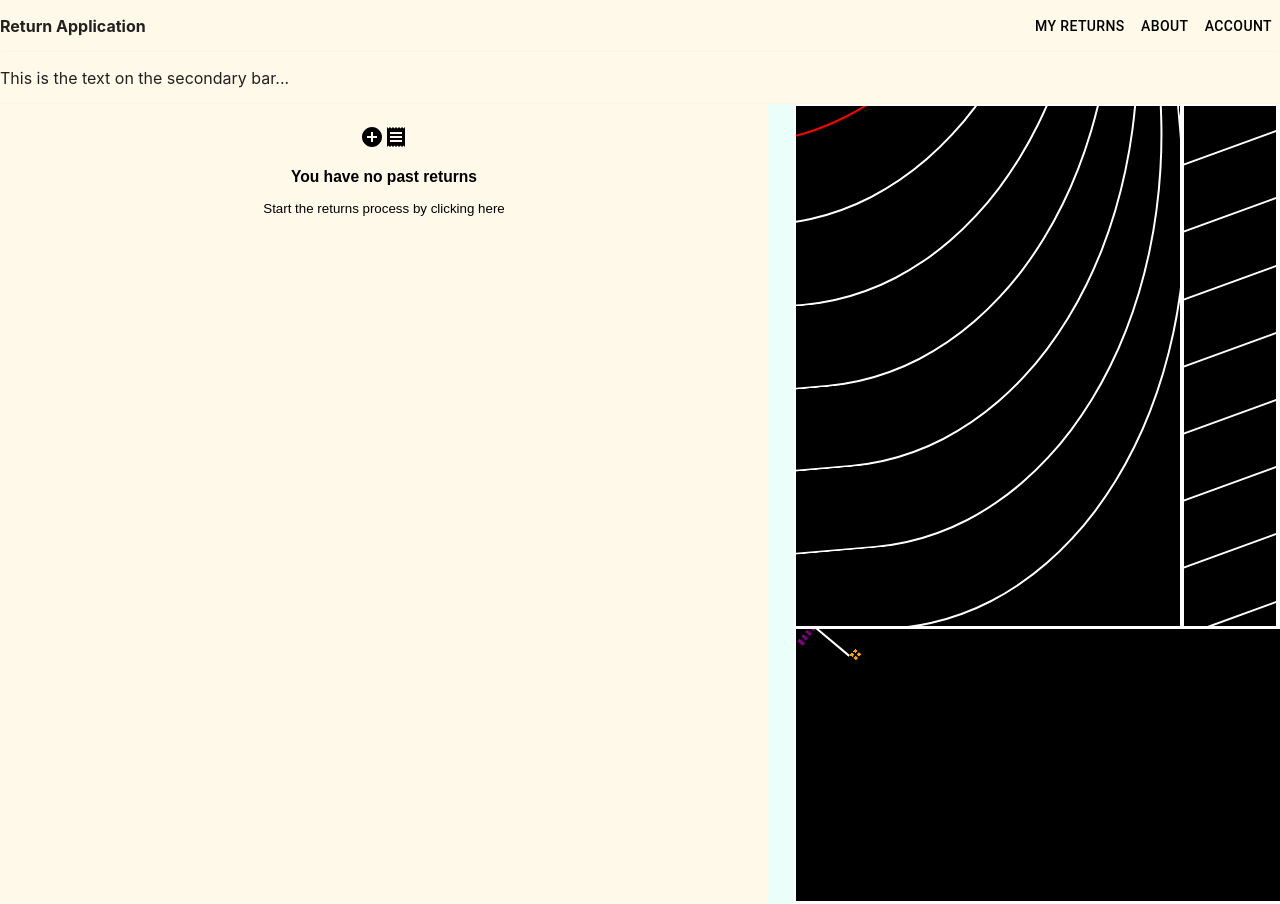
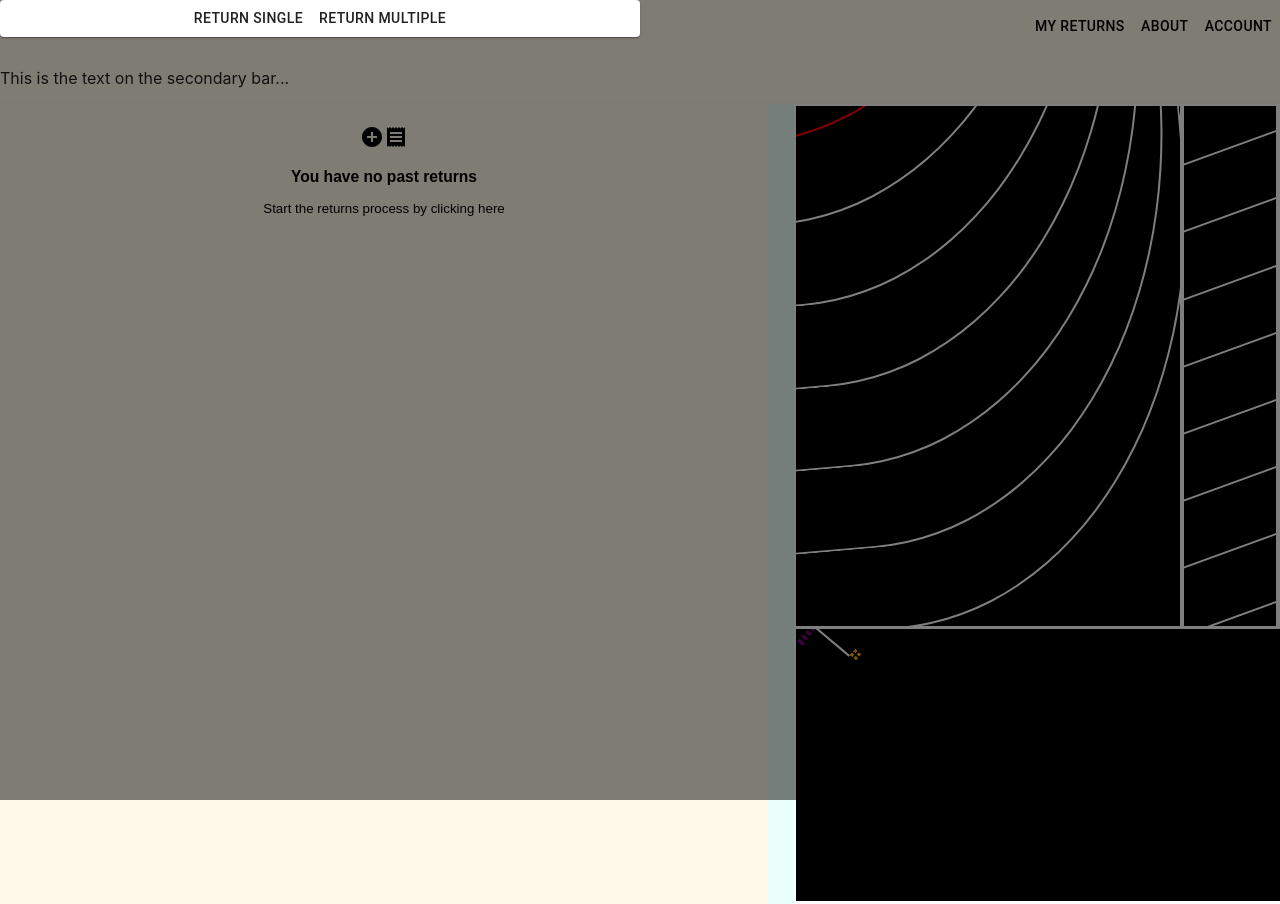
Before and after one commit to isaac99/ReturnApplication, a React (Create React App) app: page / in a window 1280 px wide. Both pictures are taken after a click on the button 384 px from the left and 177 px from the top of the page. Built offline with nearby package versions, Linux system fonts and the light colour scheme.

Commit message:
added some form changes

```diff
--- /dev/null
+++ b/src/containers/MultipleReturnForm.js
@@ -0,0 +1,35 @@
+import React, { Component, useState } from 'react';
+import styled from 'styled-components';
+import {
+    Button,
+    List,
+    Divider,
+    ListItem,
+    ListItemIcon,
+    ListItemText,
+    InboxIcon,
+    MailIcon,
+    Drawer,
+    IconButton,
+    Card,
+    CardMedia,
+    Typography,
+    Paper,
+    Modal,
+    Input,
+    TextField
+} from '@material-ui/core';
+import ReceiptIcon from '@material-ui/icons/Receipt';
+import AddCircleIcon from '@material-ui/icons/AddCircle';
+
+const MultipleReturnForm = () => {
+
+    return(
+        <form>
+            <p>returning multiple items</p>
+        </form>
+    );
+}
+
+
+export default MultipleReturnForm;
--- /dev/null
+++ b/src/containers/NewReturnModal.js
@@ -0,0 +1,70 @@
+import React, { Component, useState } from 'react';
+import styled from 'styled-components';
+import {
+    Button,
+    List,
+    Divider,
+    ListItem,
+    ListItemIcon,
+    ListItemText,
+    InboxIcon,
+    MailIcon,
+    Drawer,
+    IconButton,
+    Card,
+    CardMedia,
+    Typography,
+    Paper,
+    Modal,
+    Input,
+    TextField
+} from '@material-ui/core';
+import ReceiptIcon from '@material-ui/icons/Receipt';
+import AddCircleIcon from '@material-ui/icons/AddCircle';
+import MultipleReturnForm from './MultipleReturnForm';
+import SingleReturnForm from './SingleReturnForm';
+
+
+const NewReturnModal = ({open, handleClose}) => {
+    const [returnNumber, setReturnNumber] = useState('');
+
+    return(
+        <ModalContainer open={open} onClose={handleClose}>
+            <ModalContentPaper>
+                {/* <p>testing modal....</p> */}
+                <TabContainer>
+                    <Button onClick={()=>{setReturnNumber('single')}}>Return Single</Button>
+                    <Button onClick={()=>{setReturnNumber('multiple')}}>Return Multiple</Button>
+                </TabContainer>
+                {returnNumber === 'single' &&
+
+
+                    <SingleReturnForm closeAction={handleClose}></SingleReturnForm>
+                }
+                {returnNumber === 'multiple' &&
+
+
+                    <MultipleReturnForm closeAction={handleClose}></MultipleReturnForm>
+                }
+
+            </ModalContentPaper>
+        </ModalContainer>
+    );
+};
+
+const ModalContentPaper = styled(Paper)`
+    display:flex;
+    flex-direction:column;
+    text-align:center;
+    width: 50%;
+`;
+
+const TabContainer = styled.div`
+    flex-direction:column;
+`;
+
+const ModalContainer = styled(Modal)`
+    text-align:center;
+`;
+
+export default NewReturnModal;
--- /dev/null
+++ b/src/containers/NoHistoryNewReturnButton.js
@@ -0,0 +1,36 @@
+import React, { Component } from 'react';
+import styled from 'styled-components';
+import {
+    Button,
+    List,
+    Divider,
+    ListItem,
+    ListItemIcon,
+    ListItemText,
+    InboxIcon,
+    MailIcon,
+    Drawer,
+    IconButton,
+    Card,
+    CardMedia,
+    Typography,
+    Paper
+} from '@material-ui/core';
+import ReceiptIcon from '@material-ui/icons/Receipt';
+import AddCircleIcon from '@material-ui/icons/AddCircle';
+
+
+const NoHistoryNewReturnButton = ({addNewPendingReturn}) => {
+
+    return(
+        <>
+            <AddCircleIcon/>
+            <ReceiptIcon/>
+            <h3>You have no past returns</h3>
+            <p>Start the returns process by clicking here</p>
+        </>
+
+    );
+}
+
+export default NoHistoryNewReturnButton;
--- /dev/null
+++ b/src/containers/SingleReturnForm.js
@@ -0,0 +1,51 @@
+import React, { Component, useState } from 'react';
+import styled from 'styled-components';
+import {
+    Button,
+    List,
+    Divider,
+    ListItem,
+    ListItemIcon,
+    ListItemText,
+    InboxIcon,
+    MailIcon,
+    Drawer,
+    IconButton,
+    Card,
+    CardMedia,
+    Typography,
+    Paper,
+    Modal,
+    Input,
+    TextField
+} from '@material-ui/core';
+import ReceiptIcon from '@material-ui/icons/Receipt';
+import AddCircleIcon from '@material-ui/icons/AddCircle';
+
+const SingleReturnForm = ({closeAction}) => {
+
+
+    const submitForm = () => {
+        console.log('submitting...');
+        closeAction();
+    };
+
+    return(
+        <SingleReturnFormContainer>
+            <TextField required id="standard-required" label="Merchant"></TextField>
+            <TextField required id="standard-required" label="Item Name"></TextField>
+            <TextField required id="standard-required" label="Total Cost"></TextField>
+            <TextField required id="standard-required" label="Description"></TextField>
+
+            <Button onClick={()=>{closeAction()}}>Cancel</Button>
+            <Button onClick={()=>{submitForm()}}>Submit</Button>
+        </SingleReturnFormContainer>
+    );
+}
+
+const SingleReturnFormContainer = styled.form`
+    flex-direction:column;
+    display:flex;
+`;
+
+export default SingleReturnForm;
--- a/src/pages/Home.js
+++ b/src/pages/Home.js
@@ -14,7 +14,8 @@ import {
     Card,
     CardMedia,
     Typography,
-    Paper
+    Paper,
+    Modal
 } from '@material-ui/core';
 import ReceiptIcon from '@material-ui/icons/Receipt';
 import AddCircleIcon from '@material-ui/icons/AddCircle';
@@ -25,22 +26,38 @@ import CollegeImage from '../resources/images/college.jpg';
 import AnimationArea from './AnimationArea';
 import { connect } from 'react-redux';
 import { bindActionCreators } from 'redux';
-
+// import NoHistoryNewReturnButton from '../containers/NoHistoryNewReturnButton';
+import NewReturnModal from '../containers/NewReturnModal';
 
 
 
 class Home extends Component {
-
+  constructor(props){
+      super(props);
+      this.state = {
+          pastReturns:[],
+          modalOpen: false
+        };
+  }
 
 
 
 
   render() {
+    const addNewReturn = () => {
+        this.setState({modalOpen: true});
+
+    };
+
+    const handleClose = () => {
+        this.setState({modalOpen: false});
+    };
+
     return (
         <HomeContainer>
             <CTAArea>
                 <NoHistoryContainer>
-                    <NoHistoryNewReturnButton onClick={()=>{}}>
+                    <NoHistoryNewReturnButton onClick={()=>{addNewReturn()}}>
                         <AddCircleIcon/>
                         <ReceiptIcon/>
                         <h3>You have no past returns</h3>
@@ -49,6 +66,7 @@ class Home extends Component {
                 </NoHistoryContainer>
             </CTAArea>
             <AnimationArea/>
+            <NewReturnModal open={this.state.modalOpen} handleClose={handleClose}></NewReturnModal>
         </HomeContainer>
     );
   }
```
